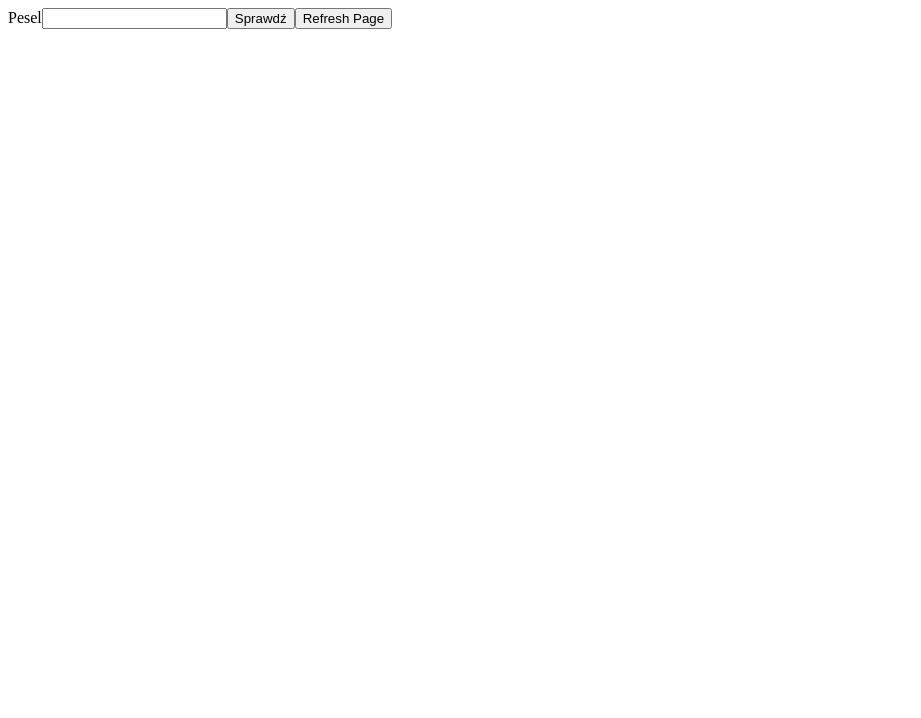
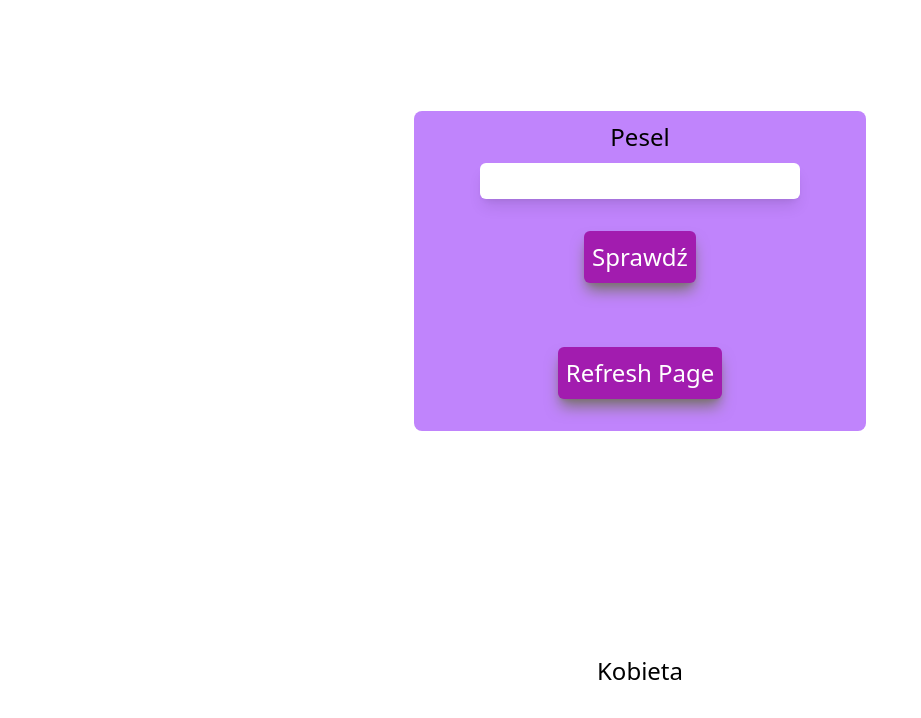
Before and after one commit to michalstruck/walidator-pesel, a React (Create React App) app: page / in a window 1280 px wide. Shown: the top 718 px of the page, without its empty margins (0-921 px from the left). Built offline with nearby package versions, Linux system fonts and the light colour scheme.

Commit message:
feat: checking now working, added TailwindCSS, more features incoming

```diff
--- a/package.json
+++ b/package.json
@@ -39,5 +39,11 @@
       "last 1 firefox version",
       "last 1 safari version"
     ]
+  },
+  "devDependencies": {
+    "@tailwindcss/forms": "^0.5.2",
+    "autoprefixer": "^10.4.7",
+    "postcss": "^8.4.14",
+    "tailwindcss": "^3.0.24"
   }
 }
--- /dev/null
+++ b/postcss.config.js
@@ -0,0 +1,6 @@
+module.exports = {
+  plugins: {
+    tailwindcss: {},
+    autoprefixer: {},
+  },
+}
--- a/src/components/Main.tsx
+++ b/src/components/Main.tsx
@@ -1,15 +1,19 @@
-// rename and think ab component composition
+import { useCallback, useState } from "react";
+import Results from "./Results";
+
+interface Current {
+  correct: boolean;
+  pesel: string[];
+  sex: boolean;
+  DOB: string;
+}
+const year = ["19", "19", "20", "20", "21", "21", "22", "22", "18", "18"];
+const monthSingleDigit = ["01", "02", "03", "04", "05", "06", "07", "08", "09"];
+const monthTwoDigit = ["10", "11", "12"];
+const weights = [1, 3, 7, 9, 1, 3, 7, 9, 1, 3];
 
 const Main = () => {
-  let sum = 0;
-  let checkDigit = 0;
-  const weights = [1, 3, 7, 9, 1, 3, 7, 9, 1, 3];
-
-  let year = ["19", "19", "20", "20", "21", "21", "22", "22", "18", "18"];
-
-  let monthSingleDigit = ["01", "02", "03", "04", "05", "06", "07", "08", "09"];
-
-  let monthTwoDigit = ["10", "11", "12"];
+  const [current, setCurrent] = useState({} as Current);
 
   const results = [
     {
@@ -26,33 +30,29 @@ const Main = () => {
     },
   ];
 
-  const checkPesel = (pesel: string) => {
-    //zamiana inputu na tablice typu number
-    let peselArr = pesel.split("").map((el) => parseInt(el));
-
-    //tu podstawia do wzorku 1*a + 3*b + 7*c + 9*d + 1*e + 3*f + 7*g + 9*h + 1*i + 3*j || last == result
-    // check later
-    peselArr.forEach((element, index, peselArr) => {
-      if (index === peselArr[10]) {
-        return (sum += element * weights[index]);
-      }
-    });
-
-    //sprawdzenie ostatniego indexu tablicy
-    // comapre with original??
-    checkDigit = 10 - (sum % 10);
-
-    //zwraca komunikat czy pesel jest poprawny
-    if (peselArr.length !== 11) return results[0];
-    if (checkDigit === peselArr[10]) return results[2];
-    return results[1];
+  const checkPesel = (
+    pesel: string
+  ): { correct: boolean; peselArr: string[] } => {
+    if (pesel === null || pesel.length !== 11)
+      return { correct: false, peselArr: [] };
+    const peselArr = pesel.split("");
+    let sum: number = 0;
+    //todo -- rewrite to forEach
+    for (let i: number = 0; i < peselArr.length - 1; i++) {
+      sum += +peselArr[i] * weights[i];
+    }
+    const modulo = sum % 10;
+    const twoLast = +pesel.substring(pesel.length - 1);
+    return {
+      correct: (modulo === 0 && twoLast === 0) || twoLast === 10 - modulo,
+      peselArr,
+    };
   };
 
-  // check later -- added + parsing to match number type of month... indexes, argument correct?
   const getDate = (pesel: string[]) => {
     let monthLength;
     +pesel[2] % 2 === 0
-      ? (monthLength = monthSingleDigit[+pesel[3]])
+      ? (monthLength = monthSingleDigit[+pesel[3] - 1])
       : (monthLength = monthTwoDigit[+pesel[3]]);
     return `${year[+pesel[2]]}${pesel[0]}${pesel[1]}-${monthLength}-${
       pesel[4]
@@ -60,46 +60,59 @@ const Main = () => {
   };
 
   const getGender = (pesel: string[]) => {
-    return +pesel[9] % 2 === 0 ? "kobieta" : "mężczyzna";
+    return +pesel[9] % 2 === 0;
   };
-  //tego nie tykalem ale to do przycisku sie odnosi
-  const button = document.querySelector("#button");
-  const result = document.querySelector("#result");
 
-  // button.addEventListener("click", () => {
-  //   const pesel = document.querySelector("#pesel").value;
-  //   const checkStatus = checkPesel(pesel);
-  //   result.innerHTML = checkStatus.message;
-  //   if (checkStatus.message === results[2]) {
-  //     document.getElementById("gender").innerHTML = getGender(pesel);
-  //     document.getElementById("birthDate").innerHTML = getDate(pesel);
-  //   }
-  // });
+  const handleSubmit = (e: React.BaseSyntheticEvent) => {
+    const { value } = e.target[0];
+    const { peselArr, correct } = checkPesel(value);
+    setCurrent(() => ({
+      correct,
+      pesel: peselArr,
+      sex: getGender(peselArr),
+      DOB: getDate(peselArr),
+    }));
+    console.log(current);
+  };
+
   return (
-    <div>
+    <div className="grid place-items-center h-screen">
       <form
+        className="bg-purple-400 w-fit h-fit grid place-items-center rounded-lg"
         onSubmit={(e) => {
           e.preventDefault();
+          handleSubmit(e);
         }}
       >
-        <label htmlFor="pesel" className="label">
+        <label htmlFor="pesel" className="m-2">
           Pesel
         </label>
         <input
           id="pesel"
-          type="string"
-          className="input"
+          type="text"
+          className="block w-80 shadow-lg rounded-md focus:border-blue-100"
           min="0"
           required={true}
         />
-        <button id="button" className="button">
+        <button
+          type="submit"
+          className="bg-fuchsia-700 rounded-md
+         shadow-lg shadow-stone-500 h-fit w-fit p-2
+         text-white container mx-36 my-8 active:translate-y-1"
+        >
           Sprawdź
         </button>
-        <button onClick={() => window.location.reload()}>Refresh Page</button>
+        <button
+          className="bg-fuchsia-700 rounded-md
+         shadow-lg shadow-stone-500 h-fit w-fit p-2
+         text-white container mx-36 my-8 active:translate-y-1"
+          onClick={() => window.location.reload()}
+        >
+          Refresh Page
+        </button>
         <span id="result" className="result"></span>
       </form>
-      <p id="gender"></p>
-      <p id="birthDate"></p>
+      <Results sex={current.sex} DOB={current.DOB} />
     </div>
   );
 };
--- a/src/components/Results.tsx
+++ b/src/components/Results.tsx
@@ -1,7 +1,14 @@
-type Props = {};
+type Props = {
+  sex: boolean;
+  DOB: string;
+};
 
-const Results = (props: Props) => {
-  return <div>Results</div>;
+const Results = ({ sex, DOB }: Props) => {
+  return (
+    <div>
+      {"Płeć: " + sex ? "Kobieta" : "🚹 Mężczyzna"} {DOB}
+    </div>
+  );
 };
 
 export default Results;
--- a/src/index.tsx
+++ b/src/index.tsx
@@ -1,12 +1,12 @@
 import React from "react";
 import ReactDOM from "react-dom/client";
-import App from "./components/Main";
-
+import Main from "./components/Main";
+import "./styles/index.css";
 const root = ReactDOM.createRoot(
   document.getElementById("root") as HTMLElement
 );
 root.render(
   <React.StrictMode>
-    <App />
+    <Main />
   </React.StrictMode>
 );
--- a/src/react-app-env.d.ts
+++ /dev/null
@@ -1 +0,0 @@
-/// <reference types="react-scripts" />
--- a/src/styles/index.css
+++ b/src/styles/index.css
@@ -1,13 +1,7 @@
+@tailwind base;
+@tailwind components;
+@tailwind utilities;
+
 body {
-  margin: 0;
-  font-family: -apple-system, BlinkMacSystemFont, 'Segoe UI', 'Roboto', 'Oxygen',
-    'Ubuntu', 'Cantarell', 'Fira Sans', 'Droid Sans', 'Helvetica Neue',
-    sans-serif;
-  -webkit-font-smoothing: antialiased;
-  -moz-osx-font-smoothing: grayscale;
+  font-size: 1.5rem;
 }
-
-code {
-  font-family: source-code-pro, Menlo, Monaco, Consolas, 'Courier New',
-    monospace;
-}
--- /dev/null
+++ b/tailwind.config.js
@@ -0,0 +1,9 @@
+module.exports = {
+  content: ["./src/**/*.{js,jsx,ts,tsx}"],
+  theme: {
+    extend: {},
+  },
+  plugins: [
+    // require("@tailwindcss/forms")
+  ],
+};
```
Also changed, not shown: src/styles/App.css (deleted), 1 other file (tests, documents, lock files or other folders).
